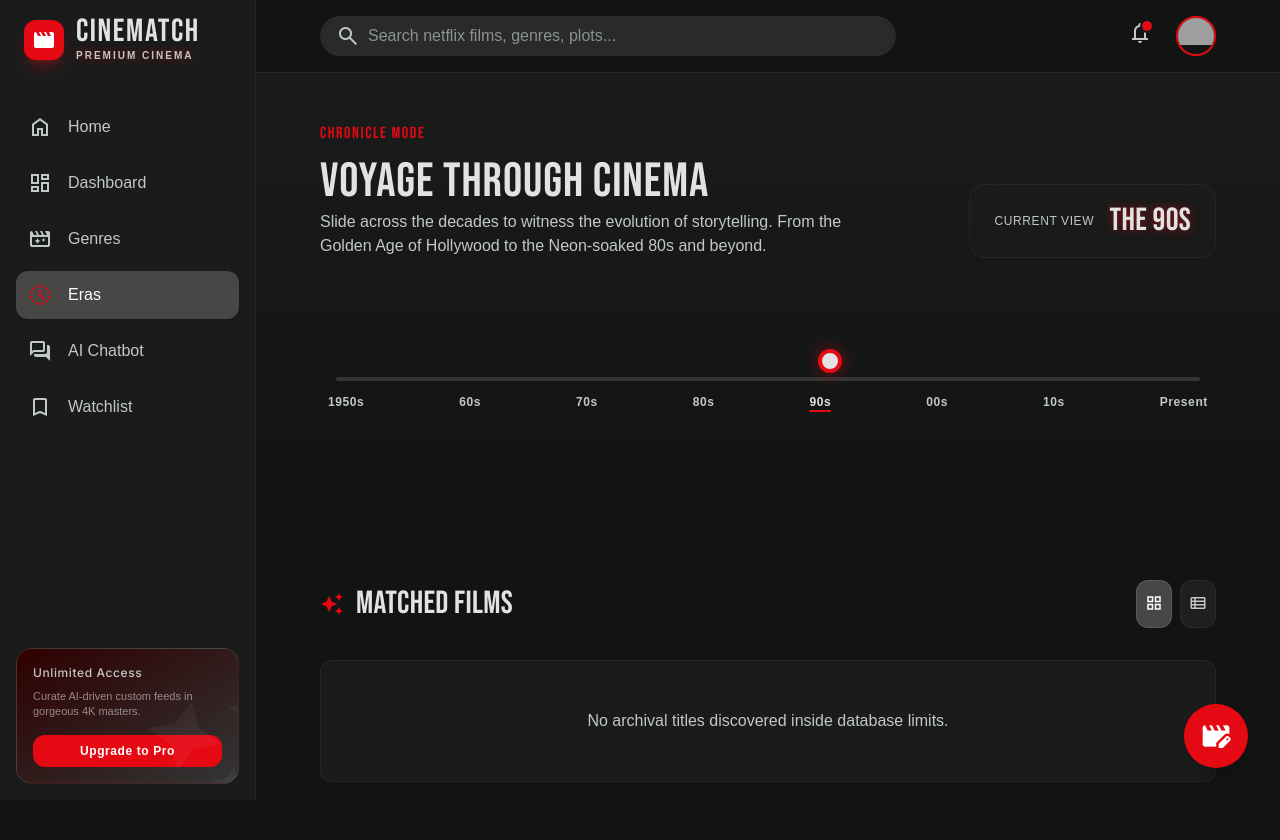
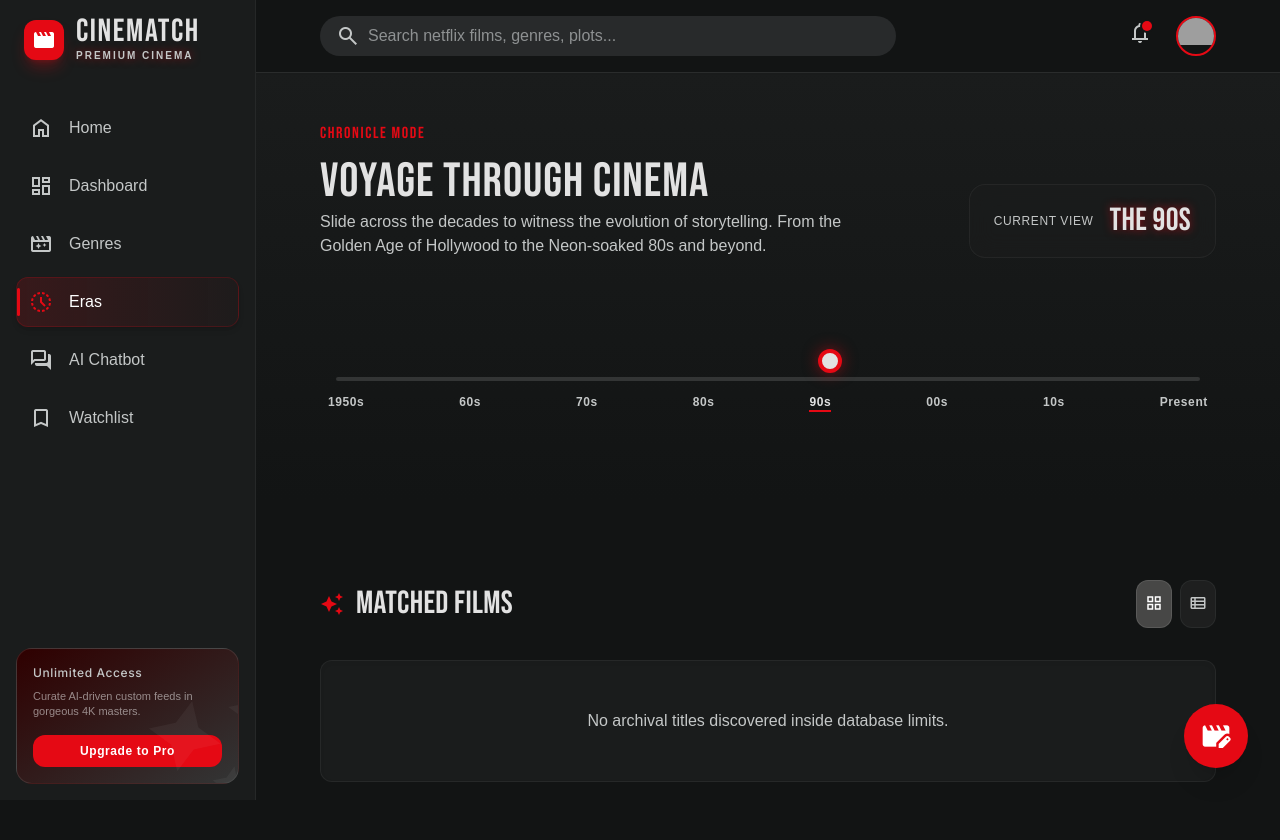
Before and after one commit to Soumadip-max/MovieApp, a Flask app: page /eras in a window 1280 px wide. Shown: the top 840 px of the page. Run offline with Flask 3, Linux system fonts and the light colour scheme; data that the repository does not hold is empty; some libraries are stand-ins or nearby versions; some web fonts are replaced; grey boxes are pictures that could not be loaded.

Commit message:
feat: implement chatbot interface with enhanced natural language greeting logic and expanded conversational stop-word filtering.

```diff
--- a/app.py
+++ b/app.py
@@ -859,14 +859,15 @@ def api_chatbot():
 
     # Check if the message is a greeting or general conversational input
     clean_msg = re.sub(r'[^\w\s]', '', message.lower().strip())
-    greetings = {'hello', 'hi', 'hey', 'greetings', 'yo', 'sup', 'good morning', 'good afternoon', 'good evening', 'help', 'who are you', 'what is this'}
+    greetings = {'hello', 'hi', 'hey', 'greetings', 'yo', 'sup', 'good morning', 'good afternoon', 'good evening'}
     words = clean_msg.split()
     is_greeting = False
+    has_greeting_word = any(w in greetings for w in words) if words else False
 
     if words:
         first_word = words[0]
-        if first_word in greetings or clean_msg in greetings or clean_msg.startswith('who are you') or clean_msg.startswith('what is this') or clean_msg.startswith('how are you'):
-            # It's only a greeting if there is no search intent detected
+        if first_word in greetings or clean_msg in greetings or clean_msg.startswith('who are you') or clean_msg.startswith('what is this') or clean_msg.startswith('how are you') or clean_msg.startswith('help'):
+            # It's only a pure greeting if there is no search intent detected
             search_intent = False
             if nlp_filters['genres'] or nlp_filters['era'] or nlp_filters['similar_movie'] or nlp_filters['keywords'] or nlp_filters['max_runtime'] < 240:
                 search_intent = True
@@ -888,15 +889,36 @@ def api_chatbot():
                 'sci', 'fi', 'science', 'fiction', 'scifi', 'thriller', 'suspense', 'action',
                 'comedy', 'comedies', 'funny', 'drama', 'dramas', 'romance', 'romantic', 'love',
                 'horror', 'scary', 'creepy', 'documentary', 'documentaries', 'family', 'kids',
-                'animation', 'animated', 'anime', 'adventure'
+                'animation', 'animated', 'anime', 'adventure', 'biopic', 'biographical'
             }
             conversational_stop_words = {
-                'suggest', 'recommend', 'find', 'show', 'give', 'me', 'a', 'some', 'movies', 'movie',
-                'films', 'film', 'about', 'genre', 'genres', 'suggestion', 'suggestions', 'please',
-                'search', 'for', 'like', 'similar', 'to', 'hi', 'hello', 'hey', 'greetings', 'yo',
-                'sup', 'good', 'morning', 'afternoon', 'evening', 'any', 'of', 'the', 'with', 'want',
-                'look', 'looking', 'in', 'on', 'at', 'an', 'is', 'are', 'was', 'were', 'be', 'been',
-                'have', 'has', 'had', 'do', 'does', 'did', 'can', 'could', 'would', 'should'
+                # Pronouns
+                'i', 'me', 'my', 'myself', 'we', 'our', 'ours', 'ourselves', 'you', 'your', 'yours',
+                'yourself', 'yourselves', 'he', 'him', 'his', 'himself', 'she', 'her', 'hers', 'herself',
+                'it', 'its', 'itself', 'they', 'them', 'their', 'theirs', 'themselves',
+                # Common request verbs
+                'suggest', 'suggests', 'suggested', 'suggesting', 'suggestion', 'suggestions',
+                'recommend', 'recommends', 'recommended', 'recommending', 'recommendation', 'recommendations',
+                'find', 'finds', 'finding', 'found', 'show', 'shows', 'showed', 'showing',
+                'give', 'gives', 'giving', 'get', 'gets', 'getting', 'got', 'search', 'searches', 'searching',
+                'want', 'wants', 'wanted', 'need', 'needs', 'prefer', 'prefers', 'please', 'thanks', 'thank',
+                # Media terms
+                'movie', 'movies', 'film', 'films', 'show', 'shows', 'series', 'season', 'seasons',
+                'watch', 'watching', 'watched', 'list', 'lists', 'catalog', 'recommendations',
+                # Articles and prepositions
+                'a', 'an', 'the', 'some', 'any', 'all', 'every', 'each', 'no', 'nor', 'not', 'only',
+                'of', 'at', 'by', 'for', 'with', 'about', 'against', 'between', 'into', 'through',
+                'during', 'before', 'after', 'above', 'below', 'to', 'from', 'up', 'down', 'in', 'out',
+                'on', 'off', 'over', 'under', 'again', 'further', 'then', 'once', 'here', 'there',
+                'when', 'where', 'why', 'how', 'who', 'which', 'whose', 'whom',
+                # Conjunctions
+                'and', 'or', 'but', 'so', 'yet', 'nor', 'because', 'as', 'until', 'while',
+                # Auxiliary/Helping verbs
+                'am', 'is', 'are', 'was', 'were', 'be', 'been', 'being', 'have', 'has', 'had', 'having',
+                'do', 'does', 'did', 'doing', 'can', 'could', 'would', 'should', 'will', 'shall', 'may', 'might', 'must',
+                # Time / conversational fill
+                'tonight', 'today', 'now', 'just', 'like', 'similar', 'good', 'best', 'great', 'awesome',
+                'top', 'rated', 'popular', 'trending', 'hi', 'hello', 'hey', 'greetings', 'yo', 'sup'
             }
             stop_words = genre_stop_words.union(conversational_stop_words)
 
@@ -948,6 +970,7 @@ def api_chatbot():
                 system_instruction = (
                     "You are CineMatch AI, a premium and friendly movie discovery assistant.\n"
                     "The user is asking for recommendations, looking for a movie, or asking a question.\n"
+                    "If the user query contains or starts with a greeting (like 'hi', 'hello', 'hey'), always greet them back warmly (e.g., 'Hello! I would be happy to help you with that.') before addressing their search query.\n"
                     "You must recommend only movies that are present in the Database Movie Context provided below.\n"
                     "Do NOT recommend external movies that are not present in the provided context list.\n"
                     "Always format movie names in bold like **Inception** (with double asterisks) so the UI can format them correctly.\n"
@@ -983,19 +1006,43 @@ def api_chatbot():
             )
             results = []
         else:
+            # Check if user query has greeting to prepend friendly prefix
+            greeting_prefix = ""
+            if has_greeting_word:
+                greeting_prefix = "Hello! I'd be happy to help you find some movies. "
+
             if results:
-                reply_text = f"I've analyzed your query and scanned our CineMatch catalog. Here are several films matching your interests:\n\n"
+                reply_text = greeting_prefix + f"I've analyzed your query and scanned our CineMatch catalog. Here are several films matching your interests:\n\n"
                 for idx, m in enumerate(results):
                     reply_text += f"{idx+1}. **{m['title']}** ({m['year']}) - ⭐ {m['rating']} | {m['match']}% Match\n"
                     reply_text += f"   *Genre*: {m['genres']} | *Plot*: {m['plot'][:100]}...\n\n"
                 reply_text += "Would you like me to add any of these to your watchlists?"
             else:
                 rec_list = query_movies(limit=3, user_id=user_id)
-                reply_text = "I couldn't find matches that meet all of those criteria in our netflix titles, but here are some top-rated films you might enjoy:\n\n"
+                reply_text = greeting_prefix + "I couldn't find matches that meet all of those criteria in our netflix titles, but here are some top-rated films you might enjoy:\n\n"
                 for idx, m in enumerate(rec_list):
                     reply_text += f"{idx+1}. **{m['title']}** ({m['year']}) - ⭐ {m['rating']}\n"
                 reply_text += "\nFeel free to adjust the runtime or try searching in another genre!"
                 results = rec_list
+
+    # Compute display_genre for all returned movies
+    if results:
+        for m in results:
+            m_genres_str = m.get('genres', '')
+            explanation = m.get('explanation', {})
+            genre_matched_list = explanation.get('genre_match', [])
+
+            if genre_matched_list:
+                matched = genre_matched_list[0].lower()
+                full_genres = [g.strip() for g in m_genres_str.split(',')]
+                found = None
+                for fg in full_genres:
+                    if matched in fg.lower():
+                        found = fg
+                        break
+                m['display_genre'] = found if found else genre_matched_list[0]
+            else:
+                m['display_genre'] = m_genres_str.split(',')[0].strip() if m_genres_str else "General"
 
     return jsonify({
         'reply': reply_text,
--- a/templates/chatbot.html
+++ b/templates/chatbot.html
@@ -122,7 +122,7 @@
                         <div class="flex-grow flex flex-col justify-between overflow-hidden">
                             <div>
                                 <h4 class="font-bold text-xs text-white truncate">${m.title}</h4>
-                                <p class="text-[9px] text-on-surface-variant font-semibold mt-0.5">${m.genres.split(',')[0]} • ${m.year}</p>
+                                <p class="text-[9px] text-on-surface-variant font-semibold mt-0.5">${m.display_genre || m.genres.split(',')[0]} • ${m.year}</p>
                             </div>
                             <div class="flex justify-between items-center text-[10px]">
                                 <span class="text-on-tertiary-container font-bold">⭐ ${m.rating}</span>
--- a/templates/eras.html
+++ b/templates/eras.html
@@ -146,6 +151,17 @@
         else label = `The ${year.toString().slice(2)}s`;
 
         document.getElementById('current-era-label').textContent = label;
+
+        // Update active marker styles dynamically
+        document.querySelectorAll(".era-marker").forEach(marker => {
+            marker.classList.remove("text-on-surface", "border-b-2", "border-on-tertiary-container", "font-bold");
+            marker.classList.add("text-on-surface-variant");
+        });
+        const activeMarker = document.getElementById("marker-" + year);
+        if (activeMarker) {
+            activeMarker.classList.remove("text-on-surface-variant");
+            activeMarker.classList.add("text-on-surface", "border-b-2", "border-on-tertiary-container", "font-bold");
+        }
 
         // Apply visual warp effect to container
         const main = document.querySelector('main');
--- a/templates/layout.html
+++ b/templates/layout.html
@@ -131,6 +131,51 @@
             text-shadow: 0 0 10px rgba(229, 9, 20, 0.6);
         }
 
+        /* Premium Sidebar Links */
+        .sidebar-link {
+            position: relative;
+            transition: all 0.3s cubic-bezier(0.25, 0.8, 0.25, 1);
+            border: 1px solid transparent;
+        }
+        .sidebar-link::before {
+            content: '';
+            position: absolute;
+            left: 0;
+            top: 25%;
+            height: 50%;
+            width: 3px;
+            background-color: #E50914;
+            border-radius: 99px;
+            opacity: 0;
+            transition: all 0.3s ease;
+        }
+        .sidebar-link:hover::before {
+            opacity: 0.5;
+            height: 50%;
+            top: 25%;
+        }
+        .sidebar-link.active-link::before {
+            opacity: 1;
+            height: 60%;
+            top: 20%;
+        }
+        .sidebar-link.active-link {
+            background: linear-gradient(90deg, rgba(229, 9, 20, 0.15) 0%, rgba(229, 9, 20, 0.02) 100%);
+            border-color: rgba(229, 9, 20, 0.2) !important;
+            color: #ffffff !important;
+        }
+
+        /* Pulsing Skeleton Loader Animation */
+        .skeleton-pulse {
+            background: linear-gradient(90deg, #181a1a 25%, #282a2a 50%, #181a1a 75%);
+            background-size: 200% 100%;
+            animation: skeleton-pulse-anim 1.5s infinite linear;
+        }
+        @keyframes skeleton-pulse-anim {
+            0% { background-position: 200% 0; }
+            100% { background-position: -200% 0; }
+        }
+
         /* Lenis Smooth Scroll Styles */
         html.lenis, html.lenis body {
             height: auto;
@@ -165,27 +210,27 @@
     </div>
 
     <nav class="flex-1 space-y-2">
-        <a class="flex items-center gap-4 p-3 rounded-lg transition-all duration-300 group hover:translate-x-1 {% if active_page == 'home' %}bg-secondary-container text-white font-bold shadow-md{% else %}text-on-surface-variant hover:bg-surface-bright/50 hover:text-on-surface{% endif %}" href="/">
+        <a class="flex items-center gap-4 p-3 rounded-lg sidebar-link {% if active_page == 'home' %}active-link text-white font-bold shadow-md{% else %}text-on-surface-variant hover:bg-surface-bright/30 hover:text-on-surface hover:translate-x-1{% endif %}" href="/">
             <span class="material-symbols-outlined {% if active_page == 'home' %}text-on-tertiary-container{% endif %}" style="font-variation-settings: 'FILL' {% if active_page == 'home' %}1{% else %}0{% endif %};">home</span>
             <span class="font-body-md text-body-md">Home</span>
         </a>
-        <a class="flex items-center gap-4 p-3 rounded-lg transition-all duration-300 group hover:translate-x-1 {% if active_page == 'dashboard' %}bg-secondary-container text-white font-bold shadow-md{% else %}text-on-surface-variant hover:bg-surface-bright/50 hover:text-on-surface{% endif %}" href="/dashboard">
+        <a class="flex items-center gap-4 p-3 rounded-lg sidebar-link {% if active_page == 'dashboard' %}active-link text-white font-bold shadow-md{% else %}text-on-surface-variant hover:bg-surface-bright/30 hover:text-on-surface hover:translate-x-1{% endif %}" href="/dashboard">
             <span class="material-symbols-outlined {% if active_page == 'dashboard' %}text-on-tertiary-container{% endif %}" style="font-variation-settings: 'FILL' {% if active_page == 'dashboard' %}1{% else %}0{% endif %};">dashboard</span>
             <span class="font-body-md text-body-md">Dashboard</span>
         </a>
-        <a class="flex items-center gap-4 p-3 rounded-lg transition-all duration-300 group hover:translate-x-1 {% if active_page == 'genres' %}bg-secondary-container text-white font-bold shadow-md{% else %}text-on-surface-variant hover:bg-surface-bright/50 hover:text-on-surface{% endif %}" href="/genres">
+        <a class="flex items-center gap-4 p-3 rounded-lg sidebar-link {% if active_page == 'genres' %}active-link text-white font-bold shadow-md{% else %}text-on-surface-variant hover:bg-surface-bright/30 hover:text-on-surface hover:translate-x-1{% endif %}" href="/genres">
             <span class="material-symbols-outlined {% if active_page == 'genres' %}text-on-tertiary-container{% endif %}" style="font-variation-settings: 'FILL' {% if active_page == 'genres' %}1{% else %}0{% endif %};">movie_filter</span>
             <span class="font-body-md text-body-md">Genres</span>
         </a>
-        <a class="flex items-center gap-4 p-3 rounded-lg transition-all duration-300 group hover:translate-x-1 {% if active_page == 'eras' %}bg-secondary-container text-white font-bold shadow-md{% else %}text-on-surface-variant hover:bg-surface-bright/50 hover:text-on-surface{% endif %}" href="/eras">
+        <a class="flex items-center gap-4 p-3 rounded-lg sidebar-link {% if active_page == 'eras' %}active-link text-white font-bold shadow-md{% else %}text-on-surface-variant hover:bg-surface-bright/30 hover:text-on-surface hover:translate-x-1{% endif %}" href="/eras">
             <span class="material-symbols-outlined {% if active_page == 'eras' %}text-on-tertiary-container{% endif %}" style="font-variation-settings: 'FILL' {% if active_page == 'eras' %}1{% else %}0{% endif %};">history_toggle_off</span>
             <span class="font-body-md text-body-md">Eras</span>
         </a>
-        <a class="flex items-center gap-4 p-3 rounded-lg transition-all duration-300 group hover:translate-x-1 {% if active_page == 'chatbot' %}bg-secondary-container text-white font-bold shadow-md{% else %}text-on-surface-variant hover:bg-surface-bright/50 hover:text-on-surface{% endif %}" href="/chatbot">
+        <a class="flex items-center gap-4 p-3 rounded-lg sidebar-link {% if active_page == 'chatbot' %}active-link text-white font-bold shadow-md{% else %}text-on-surface-variant hover:bg-surface-bright/30 hover:text-on-surface hover:translate-x-1{% endif %}" href="/chatbot">
             <span class="material-symbols-outlined {% if active_page == 'chatbot' %}text-on-tertiary-container{% endif %}" style="font-variation-settings: 'FILL' {% if active_page == 'chatbot' %}1{% else %}0{% endif %};">forum</span>
             <span class="font-body-md text-body-md">AI Chatbot</span>
         </a>
-        <a class="flex items-center gap-4 p-3 rounded-lg transition-all duration-300 group hover:translate-x-1 {% if active_page == 'watchlist' %}bg-secondary-container text-white font-bold shadow-md{% else %}text-on-surface-variant hover:bg-surface-bright/50 hover:text-on-surface{% endif %}" href="/watchlist">
+        <a class="flex items-center gap-4 p-3 rounded-lg sidebar-link {% if active_page == 'watchlist' %}active-link text-white font-bold shadow-md{% else %}text-on-surface-variant hover:bg-surface-bright/30 hover:text-on-surface hover:translate-x-1{% endif %}" href="/watchlist">
             <span class="material-symbols-outlined {% if active_page == 'watchlist' %}text-on-tertiary-container{% endif %}" style="font-variation-settings: 'FILL' {% if active_page == 'watchlist' %}1{% else %}0{% endif %};">bookmark</span>
             <span class="font-body-md text-body-md">Watchlist</span>
             <span id="nav-watchlist-count" class="ml-auto bg-on-tertiary-container text-white text-[10px] font-extrabold px-2 py-0.5 rounded-full hidden">0</span>
```
Also changed, not shown: other parts of templates/eras.html (+14 -9 lines), templates/dashboard.html (+28 -4 lines), templates/genres.html (+6 -1 lines), 1 other file.
